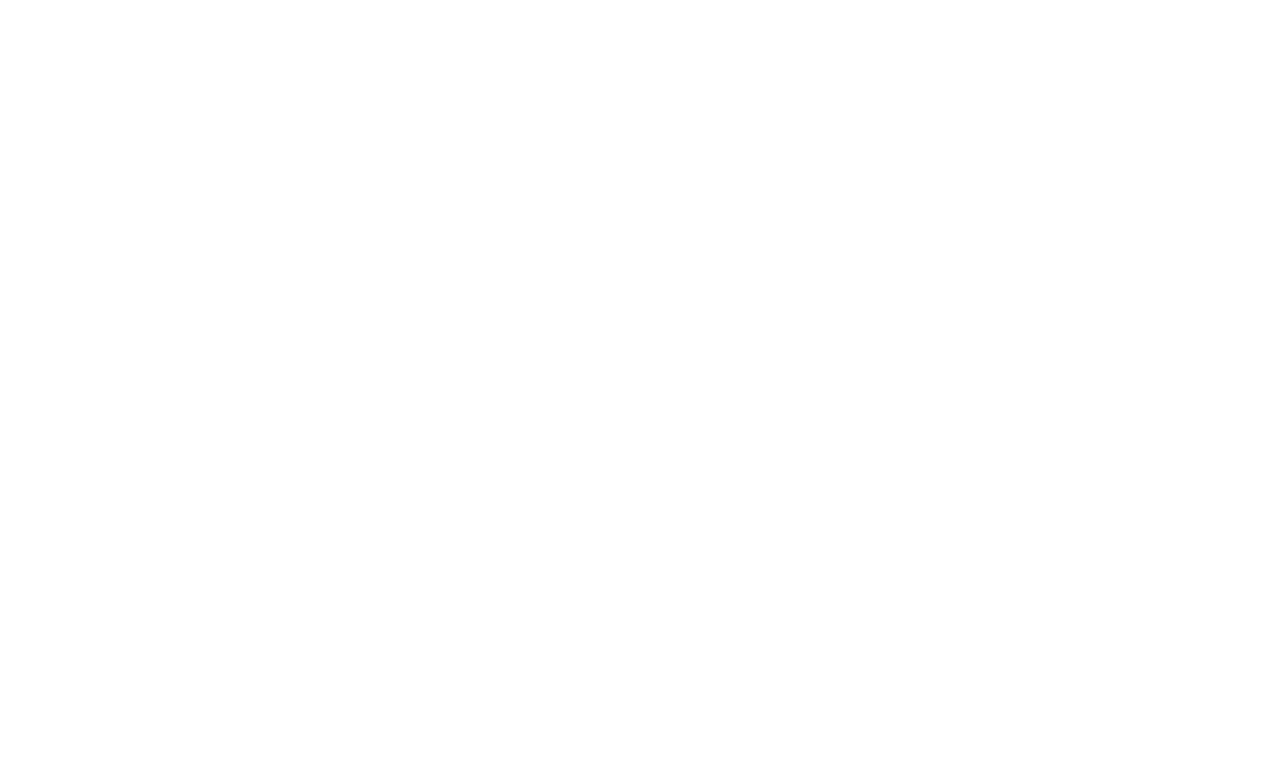
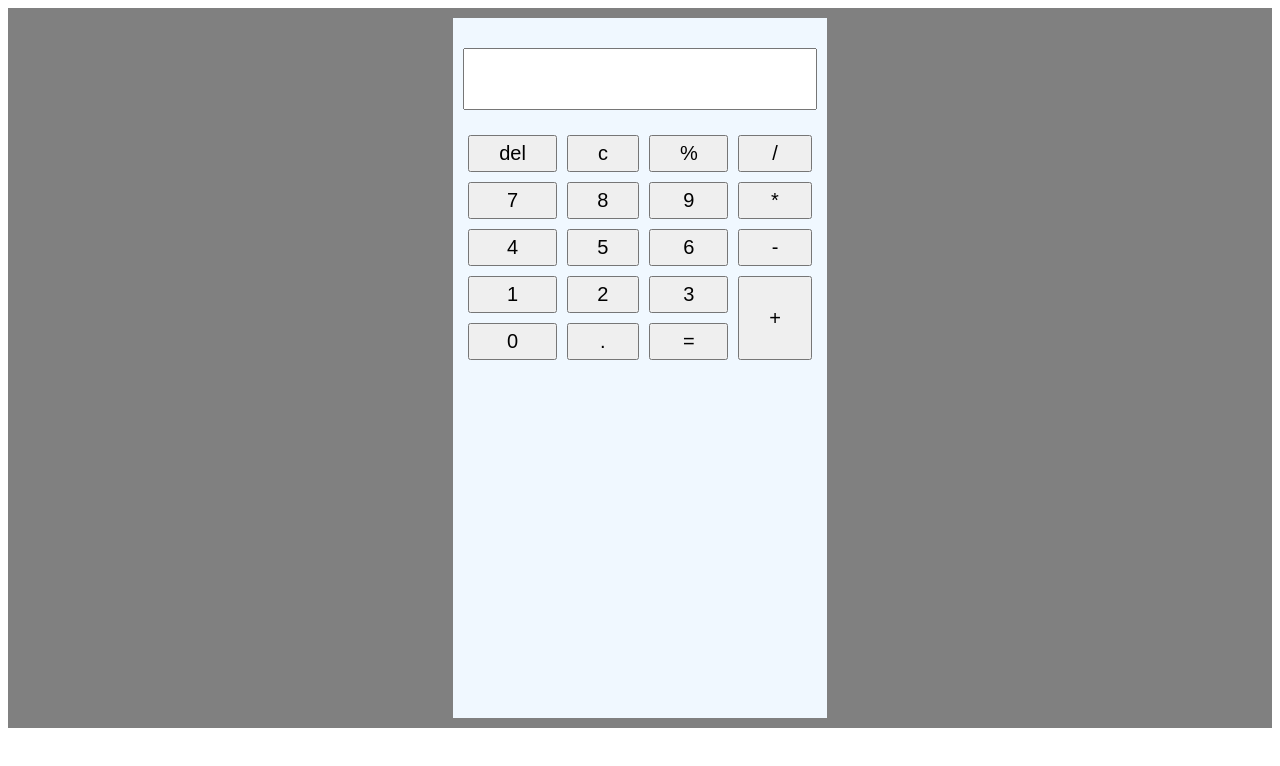
Before and after one commit to AdonisJr/calc.github.io, a plain HTML site: page index.html in a window 1280 px wide. Drawn offline with Linux system fonts and the light colour scheme.

Commit message:
second commit

```diff
--- a/css/style.css
+++ b/css/style.css
@@ -0,0 +1,57 @@
+* {
+    box-sizing: border-box;
+}
+
+.font1 {
+    font-family: "Digital-7";
+    font-size: 50px;
+}
+
+main {
+    background-color: azure;
+}
+
+main .container {
+    display: flex;
+    flex-direction: column;
+    padding: 10px;
+    width: 30%;
+    min-height: 90%;
+    background-color: aliceblue;
+}
+
+main .content {
+    display: flex;
+    height: 90vh;
+    justify-content: center;
+    background-color: gray;
+    padding: 10px;
+}
+
+main .panel {
+    padding: 20px 0;
+}
+
+main .panelinput {
+    width: 100%;
+    padding: 0 5px;
+    text-align: right;
+}
+
+main .buttons {
+    display: grid;
+    grid-template-areas: "del c modulo divide" "num7 num8 num9 multiply" "num4 num5 num6 minus" "num1 num2 num3 plus" "num0 period equals plus";
+    grid-row: repeat(5, 1fr);
+    grid-column: repeat(4, 1fr);
+}
+
+.buttons button {
+    padding: 5px;
+    margin: 5px;
+    font-size: 20px;
+    cursor: pointer;
+}
+
+.buttons .plus {
+    grid-area: plus;
+}
--- a/index.html
+++ b/index.html
@@ -12,7 +12,40 @@
 
 <body>
 
+    <header></header>
+    <main>
+        <div class="content">
+            <div class="container">
+                <div class="panel">
+                    <input id="panel" class="panelinput font1" type="text">
+                </div>
+                <div class="buttons">
+                    <button id="del" type="button" Name="del">del</button>
+                    <button id="c" type="button" Name="c">c</button>
+                    <button id="modulo" type="button" Name="modulo">%</button>
+                    <button id="divide" type="button" Name="divide">/</button>
+                    <button id="num7" type="button" Name="num7">7</button>
+                    <button id="num8" type="button" Name="num8">8</button>
+                    <button id="num9" type="button" Name="num9">9</button>
+                    <button id="multiply" type="button" Name="multiply">*</button>
+                    <button id="num4" type="button" Name="num4">4</button>
+                    <button id="num5" type="button" Name="num5">5</button>
+                    <button id="num6" type="button" Name="num6">6</button>
+                    <button id="minus" type="button" Name="minus">-</button>
+                    <button id="num1" type="button" Name="num1">1</button>
+                    <button id="num2" type="button" Name="num2">2</button>
+                    <button id="num3" type="button" Name="num3">3</button>
+                    <button id="plus" class="plus" type="button" Name="plus">+</button>
+                    <button id="num0" type="button" Name="num0">0</button>
+                    <button id="period" type="button" Name="period">.</button>
+                    <button id="equals" type="button" Name="equals">=</button>
+                </div>
+            </div>
+        </div>
+    </main>
+    <footer>
 
+    </footer>
     <script src="js/javascript.js"></script>
 </body>
 
--- a/js/javascript.js
+++ b/js/javascript.js
@@ -0,0 +1,29 @@
+const del = document.getElementById('del');
+const reset = document.getElementById('c');
+const modulo = document.getElementById('modulo');
+const divide = document.getElementById('divide');
+const num7 = document.getElementById('num7');
+const num8 = document.getElementById('num8');
+const num9 = document.getElementById('num9');
+const multiply = document.getElementById('multiply');
+const num4 = document.getElementById('num4');
+const num5 = document.getElementById('num5');
+const num6 = document.getElementById('num6');
+const minus = document.getElementById('minus');
+const num1 = document.getElementById('num1');
+const num2 = document.getElementById('num2');
+const num3 = document.getElementById('num3');
+const plus = document.getElementById('plus');
+const period = document.getElementById('period');
+const equals = document.getElementById('equals');
+let panel = document.getElementById('panel').value;
+
+let panelText;
+
+num1.addEventListener("click") {
+    alert(num1)
+}
+
+panelText = (panel) => {
+    document.getElementById('panel').innerHTML = panel;
+}
```
